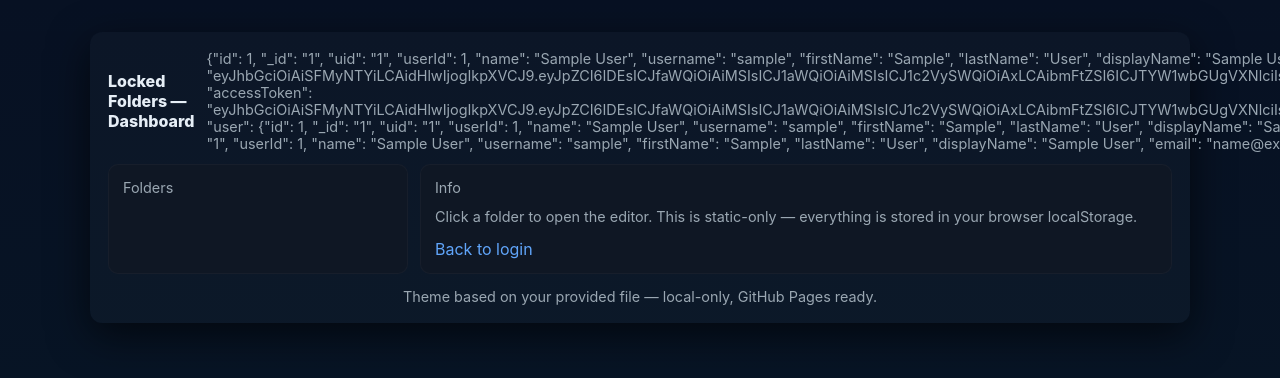
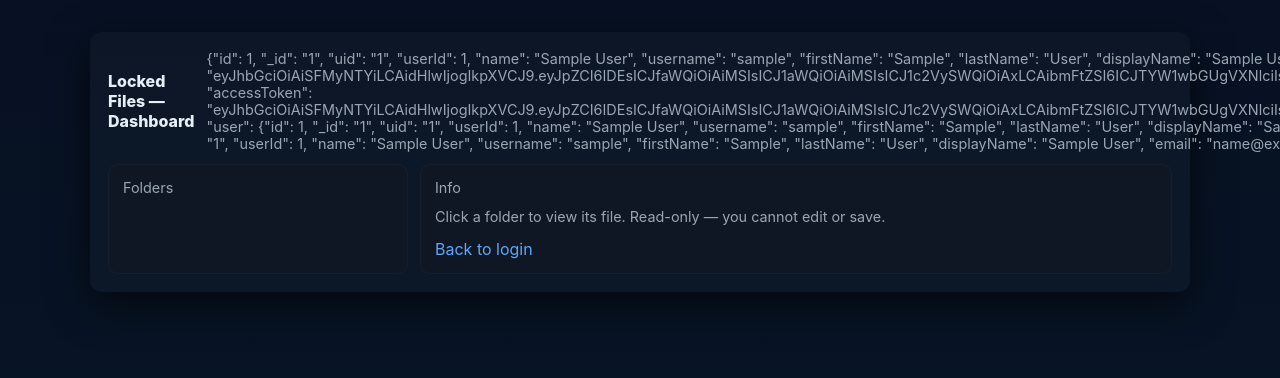
Before and after one commit to Saaid-Saroash/backend, a plain HTML site: page dashboard.html in a window 1280 px wide. Shown: the top 378 px of the page. Drawn offline with Linux system fonts and the light colour scheme; sample sign-in values are in the browser's storage.

Commit message:
Update dashboard.html

```diff
--- a/dashboard.html
+++ b/dashboard.html
@@ -2,13 +2,13 @@
 <html lang="en">
 <head>
   <meta charset="utf-8">
-  <title>Dashboard — Locked Folders</title>
+  <title>Dashboard — Locked Files</title>
   <link rel="stylesheet" href="style.css">
 </head>
 <body>
   <div class="container">
     <div class="header">
-      <div class="title">Locked Folders — Dashboard</div>
+      <div class="title">Locked Files — Dashboard</div>
       <div style="margin-left:auto" class="row">
         <div id="userTag" class="small">not signed</div>
         <button id="logoutBtn" class="btn" style="margin-left:8px">Logout</button>
@@ -22,14 +22,12 @@
       </div>
       <div class="box">
         <div class="small">Info</div>
-        <p style="margin-top:12px" class="small">Click a folder to open the editor. This is static-only — everything is stored in your browser localStorage.</p>
+        <p style="margin-top:12px" class="small">Click a folder to view its file. Read-only — you cannot edit or save.</p>
         <div style="margin-top:12px">
           <a class="link" href="index.html">Back to login</a>
         </div>
       </div>
     </div>
-
-    <footer>Theme based on your provided file — local-only, GitHub Pages ready.</footer>
   </div>
 
   <script src="script.js"></script>
```
